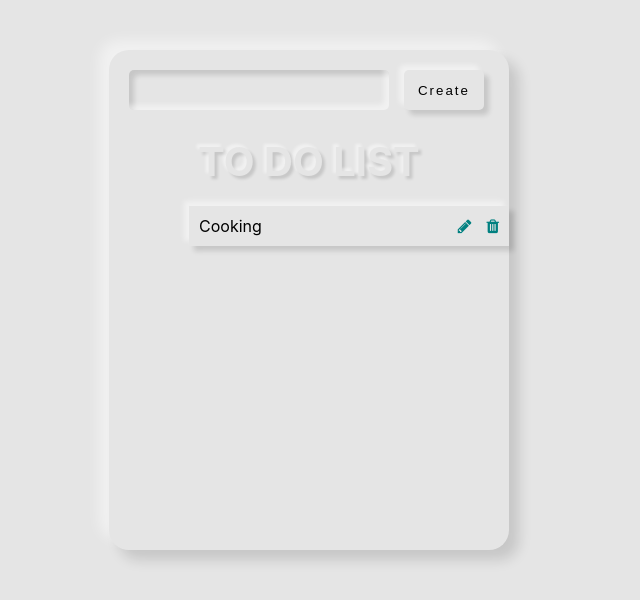
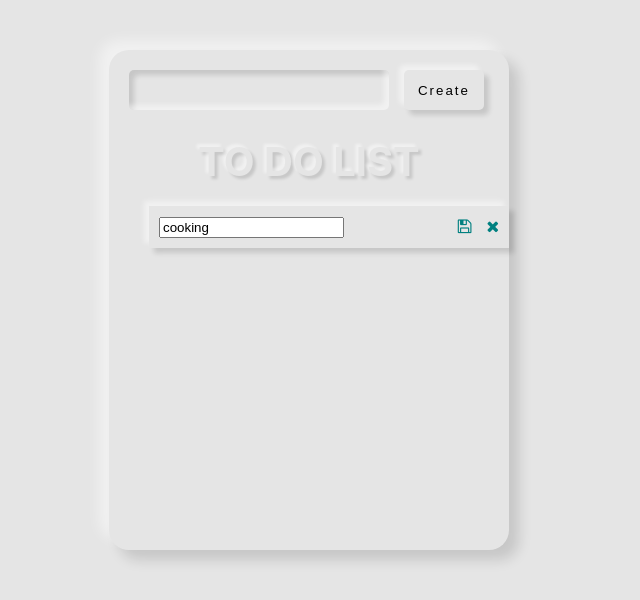
Before and after one commit to iman184/TodoList, a React (Create React App) app: page / in a window 1280 px wide. Both pictures are taken after a click on the icon 795 px from the left and 225 px from the top of the page. Shown: the top 600 px of the page, without its empty margins (331-971 px from the left). Built offline with nearby package versions, Linux system fonts and the light colour scheme.

Commit message:
add Edit functions

```diff
--- a/src/App.js
+++ b/src/App.js
@@ -18,6 +18,17 @@ class App extends Component{
       })
     })
   };
+
+  handleOnEdit=(editVal,index) =>{
+    const {data} = this.state;
+
+    data.forEach((item,i)=>{
+      if(i===index){
+        item.todo =editVal;
+      }
+    })
+    this.setState({data:data})
+  }
 render(){
   const{data}=this.state;
   return(
@@ -26,6 +37,7 @@ render(){
       <h1>To do list</h1>
       <List todo={data}
       onDelete={this.handleRemove}
+      onEdit={this.handleOnEdit}
       />
     </div>
   );
--- a/src/Components/List.js
+++ b/src/Components/List.js
@@ -3,7 +3,7 @@ import ListItem from './ListItem'
 class List extends Component{
 
     render(){
-        const {todo,onDelete} =this.props;
+        const {todo,onDelete,onEdit} =this.props;
 
 
         return(
@@ -14,6 +14,8 @@ class List extends Component{
                         item={item.todo}
                         key={index}
                         handleDelete={() => {onDelete(index)}}
+                        handleEdit={onEdit}
+                        id={index}
                         />
                     })
                 }
--- a/src/Components/ListItem.js
+++ b/src/Components/ListItem.js
@@ -1,5 +1,9 @@
 import React, { Component } from 'react';
 class ListItem extends Component{
+    state={
+        onEdit:false,
+        editVal:this.props.item
+    }
 myRef=React.createRef();
 
     onRemove=()=>{
@@ -9,14 +13,60 @@ myRef=React.createRef();
         },200)
 
     }
+    handleEditValue=e=>{
+       const {name, value} = e.target;
+       this.setState({
+           [name]:value
+       })
+    }
+    onEdit=()=>{
+        this.setState({onEdit:true})
+    }
+    handleCancel=()=>{
+        this.setState({onEdit:false})
+    }
+    handleSave=()=>{
+        const{editVal} = this.state;
+        if(editVal === ''){
+            this.setState({editVal:this.props.item});
+        }else{
+            this.props.handleEdit(editVal,this.props.id);
+        }
+        console.log(this.props.id)
+        this.setState({onEdit:false})
+    }
     render(){
         const {item, handleDelete} = this.props;
+        if(this.state.onEdit){
             return(
-            <ul>
+
+                <li>
+                    <input type="text"
+                    value={this.state.editVal}
+                    name="editVal" id="editVal"
+                    onChange={this.handleEditValue}/>
+
+                <div className="row">
+                    <i className="fa fa-save"
+                    title="Save"
+                    onClick={this.handleSave}/>
+                    <i className="fa fa-times"
+                    title="Cancel"
+                    onClick={this.handleCancel}
+                    />
+                    </div>
+                    </li>
+
+
+            );
+        }else{
+            return(
+
                 <li ref={this.myRef}>{item}
                 <div className="row">
                     <i className="fa fa-pencil"
-                title="Edit" />
+                    title="Edit"
+                    onClick={this.onEdit}/>
                     <i className="fa fa-trash"
                     title="Delete"
                     onClick={this.onRemove}
@@ -24,8 +74,10 @@ myRef=React.createRef();
                     </div>
                     </li>
 
-          </ul>
+
             );
+        }
+
     }
 }
 export default ListItem;
```
Lines whose indentation alone changed are shown as unchanged.
